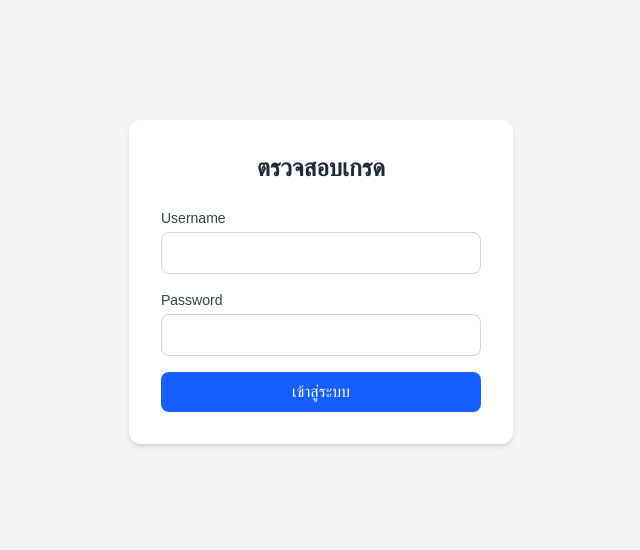
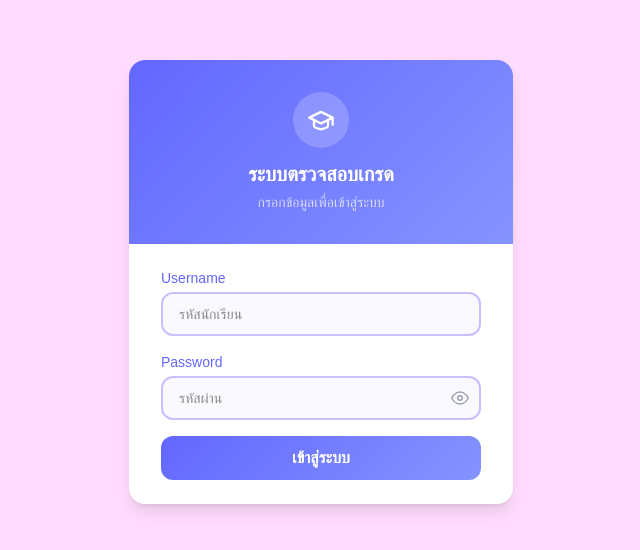
Before and after one commit to warisyeesan/student-grade-app, a Next.js app: page / in a window 1280 px wide. Shown: the part 118-668 px from the top of the page, without its empty margins (319-959 px from the left). Built offline with nearby package versions, Linux system fonts and the light colour scheme.

Commit message:
Redesign UI with purple theme and add password toggle

```diff
--- a/app/page.tsx
+++ b/app/page.tsx
@@ -7,6 +7,7 @@ export default function LoginPage() {
   const [grade, setGrade] = useState<{ id: string; name: string; alQuran: string; math: string } | null>(null)
   const [error, setError] = useState('')
   const [loading, setLoading] = useState(false)
+  const [showPassword, setShowPassword] = useState(false)
 
   async function handleSubmit(e: React.FormEvent) {
     e.preventDefault()
@@ -31,68 +32,125 @@ export default function LoginPage() {
   }
 
   return (
-    <main className="min-h-screen bg-gray-100 flex items-center justify-center">
-      <div className="bg-white p-8 rounded-xl shadow-md w-full max-w-sm">
-        <h1 className="text-2xl font-bold text-center mb-6 text-gray-800">ตรวจสอบเกรด</h1>
+    <main style={{ backgroundColor: '#FFDBFD' }} className="min-h-screen flex items-center justify-center p-4">
+      <div className="bg-white rounded-2xl shadow-lg w-full max-w-sm overflow-hidden">
 
+        {/* Header */}
+        <div style={{ background: 'linear-gradient(135deg, #6367FF, #8494FF)' }} className="px-8 py-8 text-center">
+          <div className="w-14 h-14 rounded-full bg-white/20 flex items-center justify-center mx-auto mb-3">
+            <svg width="28" height="28" viewBox="0 0 24 24" fill="none" stroke="white" strokeWidth="2" strokeLinecap="round" strokeLinejoin="round">
+              <path d="M22 10v6M2 10l10-5 10 5-10 5z"/>
+              <path d="M6 12v5c0 2 6 3 6 3s6-1 6-3v-5"/>
+            </svg>
+          </div>
+          <h1 className="text-white text-xl font-bold">ระบบตรวจสอบเกรด</h1>
+          <p className="text-white/70 text-sm mt-1">กรอกข้อมูลเพื่อเข้าสู่ระบบ</p>
+        </div>
+
+        {/* Body */}
+        <div className="px-8 py-6">
           {!grade ? (
             <form onSubmit={handleSubmit} className="space-y-4">
               <div>
-              <label className="block text-sm font-medium text-gray-700 mb-1">Username</label>
+                <label className="block text-sm font-medium mb-1" style={{ color: '#6367FF' }}>
+                  Username
+                </label>
                 <input
                   type="text"
                   value={username}
                   onChange={e => setUsername(e.target.value)}
-                className="w-full border border-gray-300 rounded-lg px-3 py-2 focus:outline-none focus:ring-2 focus:ring-blue-500"
+                  placeholder="รหัสนักเรียน"
+                  className="w-full rounded-xl px-4 py-2.5 text-sm outline-none border-2 transition-colors"
+                  style={{ borderColor: '#C9BEFF', backgroundColor: '#faf9ff' }}
+                  onFocus={e => e.target.style.borderColor = '#6367FF'}
+                  onBlur={e => e.target.style.borderColor = '#C9BEFF'}
                   required
                 />
               </div>
               <div>
-              <label className="block text-sm font-medium text-gray-700 mb-1">Password</label>
+                <label className="block text-sm font-medium mb-1" style={{ color: '#6367FF' }}>
+                  Password
+                </label>
+                <div className="relative">
                   <input
-                type="password"
+                    type={showPassword ? 'text' : 'password'}
                     value={password}
                     onChange={e => setPassword(e.target.value)}
-                className="w-full border border-gray-300 rounded-lg px-3 py-2 focus:outline-none focus:ring-2 focus:ring-blue-500"
+                    placeholder="รหัสผ่าน"
+                    className="w-full rounded-xl px-4 py-2.5 text-sm outline-none border-2 transition-colors pr-10"
+                    style={{ borderColor: '#C9BEFF', backgroundColor: '#faf9ff' }}
+                    onFocus={e => e.target.style.borderColor = '#6367FF'}
+                    onBlur={e => e.target.style.borderColor = '#C9BEFF'}
                     required
                   />
+                  <button
+                    type="button"
+                    onClick={() => setShowPassword(!showPassword)}
+                    className="absolute right-3 top-1/2 -translate-y-1/2 text-gray-400 hover:text-gray-600"
+                  >
+                    {showPassword ? (
+                      <svg width="18" height="18" viewBox="0 0 24 24" fill="none" stroke="currentColor" strokeWidth="2" strokeLinecap="round" strokeLinejoin="round">
+                        <path d="M17.94 17.94A10.07 10.07 0 0 1 12 20c-7 0-11-8-11-8a18.45 18.45 0 0 1 5.06-5.94"/>
+                        <path d="M9.9 4.24A9.12 9.12 0 0 1 12 4c7 0 11 8 11 8a18.5 18.5 0 0 1-2.16 3.19"/>
+                        <line x1="1" y1="1" x2="23" y2="23"/>
+                      </svg>
+                    ) : (
+                      <svg width="18" height="18" viewBox="0 0 24 24" fill="none" stroke="currentColor" strokeWidth="2" strokeLinecap="round" strokeLinejoin="round">
+                        <path d="M1 12s4-8 11-8 11 8 11 8-4 8-11 8-11-8-11-8z"/>
+                        <circle cx="12" cy="12" r="3"/>
+                      </svg>
+                    )}
+                  </button>
                 </div>
-            {error && <p className="text-red-500 text-sm text-center">{error}</p>}
+              </div>
+
+              {error && (
+                <p className="text-red-500 text-sm text-center bg-red-50 rounded-lg py-2">{error}</p>
+              )}
+
               <button
                 type="submit"
                 disabled={loading}
-              className="w-full bg-blue-600 text-white py-2 rounded-lg hover:bg-blue-700 disabled:opacity-50 transition-colors"
+                className="w-full text-white font-semibold py-2.5 rounded-xl transition-opacity disabled:opacity-60"
+                style={{ background: 'linear-gradient(135deg, #6367FF, #8494FF)' }}
               >
                 {loading ? 'กำลังโหลด...' : 'เข้าสู่ระบบ'}
               </button>
             </form>
           ) : (
             <div className="space-y-4">
-            <div className="text-center">
-              <p className="text-gray-500 text-sm">ชื่อ-นามสกุล</p>
-              <p className="font-semibold text-gray-800 text-lg">{grade.name}</p>
-              <p className="text-gray-400 text-sm">รหัส: {grade.id}</p>
+              {/* Student info */}
+              <div className="text-center rounded-xl py-4" style={{ backgroundColor: '#FFDBFD' }}>
+                <div className="w-12 h-12 rounded-full mx-auto mb-2 flex items-center justify-center text-white font-bold text-lg" style={{ background: 'linear-gradient(135deg, #6367FF, #8494FF)' }}>
+                  {grade.name.charAt(0)}
                 </div>
-            <div className="bg-gray-50 rounded-lg p-4 space-y-3">
-              <div className="flex justify-between items-center">
-                <span className="text-gray-600">Al-Quran</span>
-                <span className="font-bold text-blue-600 text-lg">{grade.alQuran}</span>
+                <p className="font-bold text-gray-800">{grade.name}</p>
+                <p className="text-sm" style={{ color: '#8494FF' }}>รหัส: {grade.id}</p>
               </div>
-              <hr className="border-gray-200" />
-              <div className="flex justify-between items-center">
-                <span className="text-gray-600">Math</span>
-                <span className="font-bold text-blue-600 text-lg">{grade.math}</span>
+
+              {/* Grades */}
+              <div className="space-y-3">
+                <div className="flex justify-between items-center rounded-xl px-4 py-3" style={{ backgroundColor: '#f5f4ff' }}>
+                  <span className="text-sm font-medium text-gray-600">อัล-กุรอาน</span>
+                  <span className="font-bold text-lg" style={{ color: '#6367FF' }}>{grade.alQuran}</span>
+                </div>
+                <div className="flex justify-between items-center rounded-xl px-4 py-3" style={{ backgroundColor: '#f5f4ff' }}>
+                  <span className="text-sm font-medium text-gray-600">คณิตศาสตร์</span>
+                  <span className="font-bold text-lg" style={{ color: '#6367FF' }}>{grade.math}</span>
                 </div>
               </div>
+
               <button
                 onClick={() => { setGrade(null); setUsername(''); setPassword('') }}
-              className="w-full border border-gray-300 text-gray-600 py-2 rounded-lg hover:bg-gray-50 transition-colors"
+                className="w-full font-medium py-2.5 rounded-xl border-2 transition-colors text-sm"
+                style={{ borderColor: '#C9BEFF', color: '#8494FF' }}
               >
                 ออกจากระบบ
               </button>
             </div>
           )}
         </div>
+      </div>
     </main>
   )
 }
```
Lines whose indentation alone changed are shown as unchanged.
